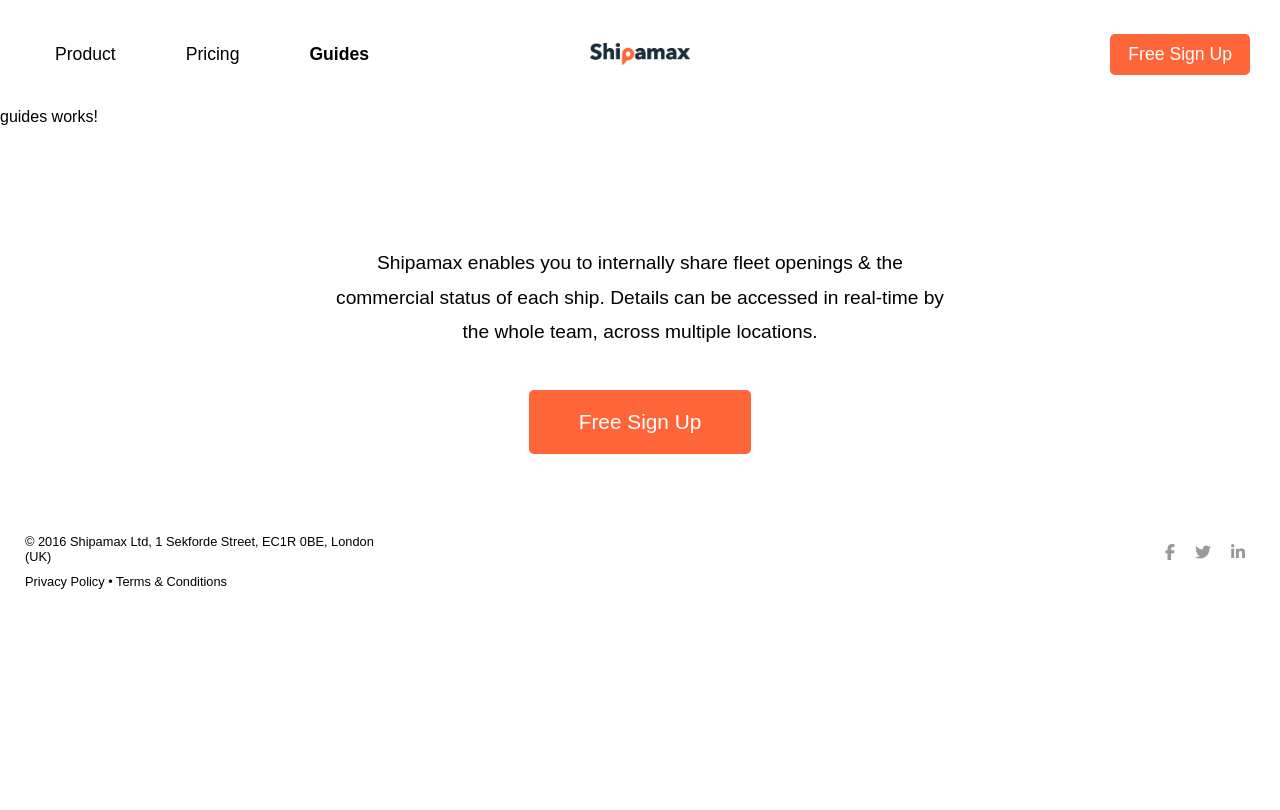
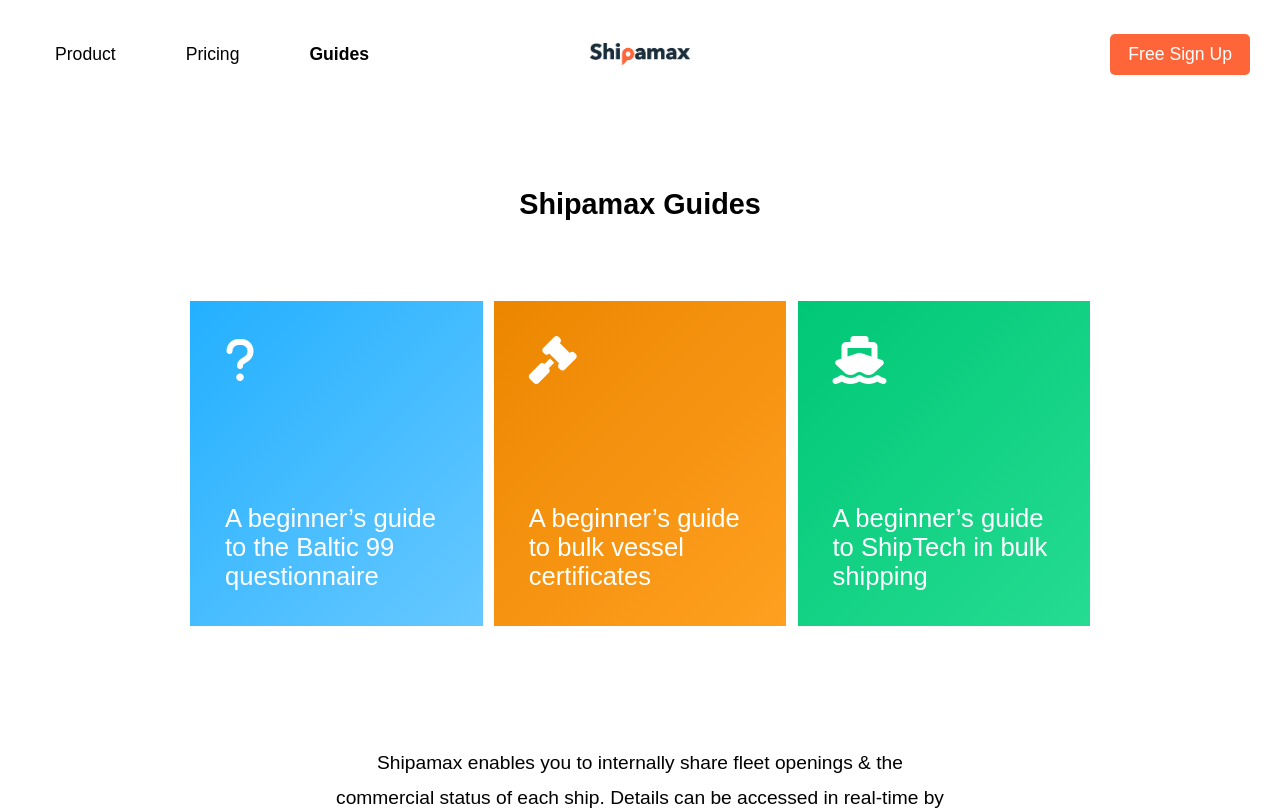
Before and after one commit to BGZStephen/shipamax-build, an Angular app: page /guides in a window 1280 px wide. Shown: the top 810 px of the page. Built offline with nearby package versions, Linux system fonts and the light colour scheme.

Commit message:
finished guides component

```diff
--- a/src/app/pages/guides/guides.component.css
+++ b/src/app/pages/guides/guides.component.css
@@ -0,0 +1,52 @@
+.content-container {
+  display: flex;
+  flex-wrap: wrap;
+  width: 100%;
+}
+
+.guides-header {
+  font-size: 1.8em;
+  margin: 80px 0;
+  text-align: center;
+  width: 100%;
+}
+
+.guides-container {
+  display: flex;
+  flex-wrap: wrap;
+  justify-content: space-between;
+  margin: 0 auto;
+  max-width: 900px;
+  width: 100%;
+}
+
+.guides-item {
+  color: white;
+  padding: 35px;
+  width: 100%;
+  margin-bottom: 30px;
+}
+
+.guides-description {
+  font-size: 1.6em;
+  margin-top: 120px;
+}
+
+.guides-1 {
+  background: linear-gradient(135deg, #23B0FF 0%,#67C8FF 100%);
+}
+
+.guides-2 {
+  background: linear-gradient(135deg, #EC8600 0%,#FFA020 100%);
+}
+
+.guides-3 {
+  background: linear-gradient(135deg, #00C776 0%,#25DC92 100%);
+}
+
+@media (min-width: 768px) {
+  .guides-item {
+    width: 32.5%;
+    margin-bottom: 0px;
+  }
+}
--- a/src/app/pages/guides/guides.component.html
+++ b/src/app/pages/guides/guides.component.html
@@ -1,3 +1,17 @@
-<p>
-  guides works!
-</p>
+<div class="content-container">
+  <h2 class="guides-header">Shipamax Guides</h2>
+  <div class="guides-container">
+    <div class="guides-item guides-1">
+      <a class="fa fa-question fa-3x"></a>
+      <p class="guides-description">A beginner’s guide to the Baltic 99 questionnaire</p>
+    </div>
+    <div class="guides-item guides-2">
+      <a class="fa fa-gavel fa-3x"></a>
+      <p class="guides-description">A beginner’s guide to bulk vessel certificates</p>
+    </div>
+    <div class="guides-item guides-3">
+      <a class="fa fa-ship fa-3x"></a>
+      <p class="guides-description">A beginner’s guide to ShipTech in bulk shipping</p>
+    </div>
+  </div>
+</div>
```
